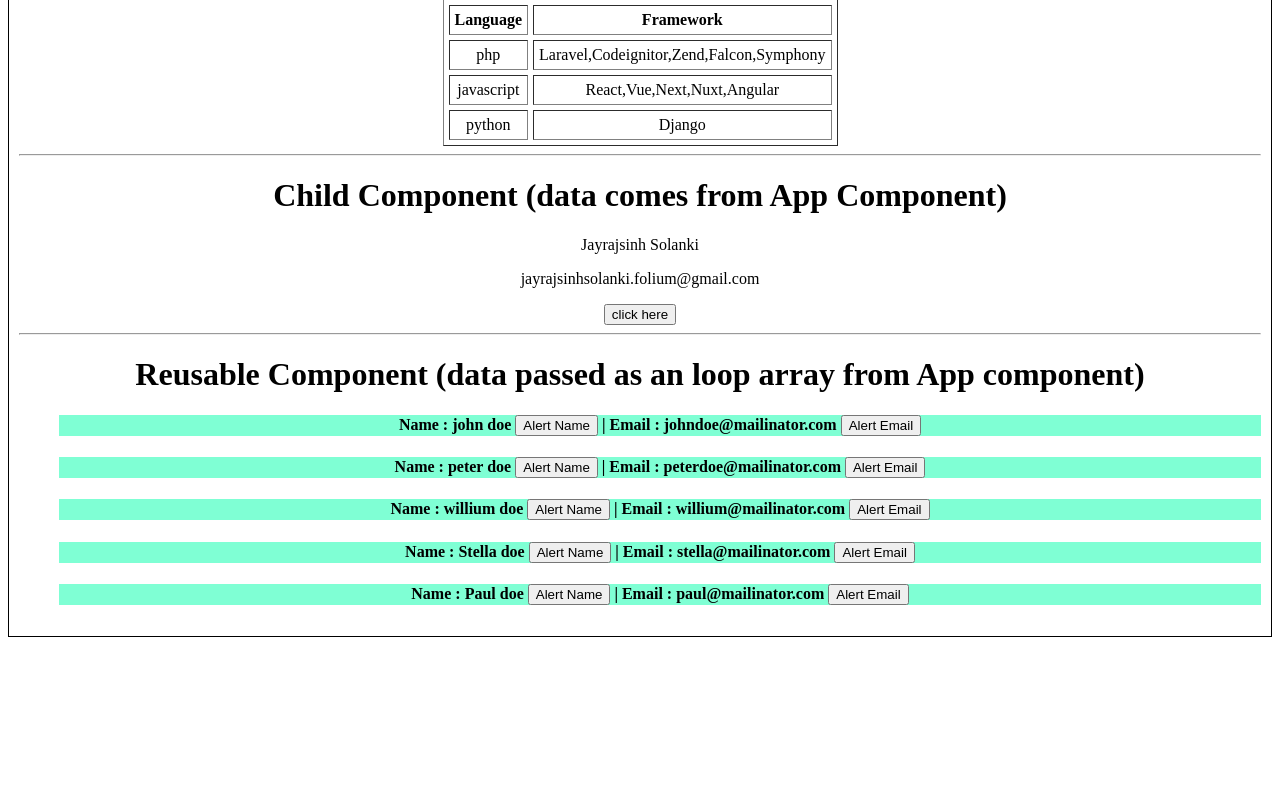
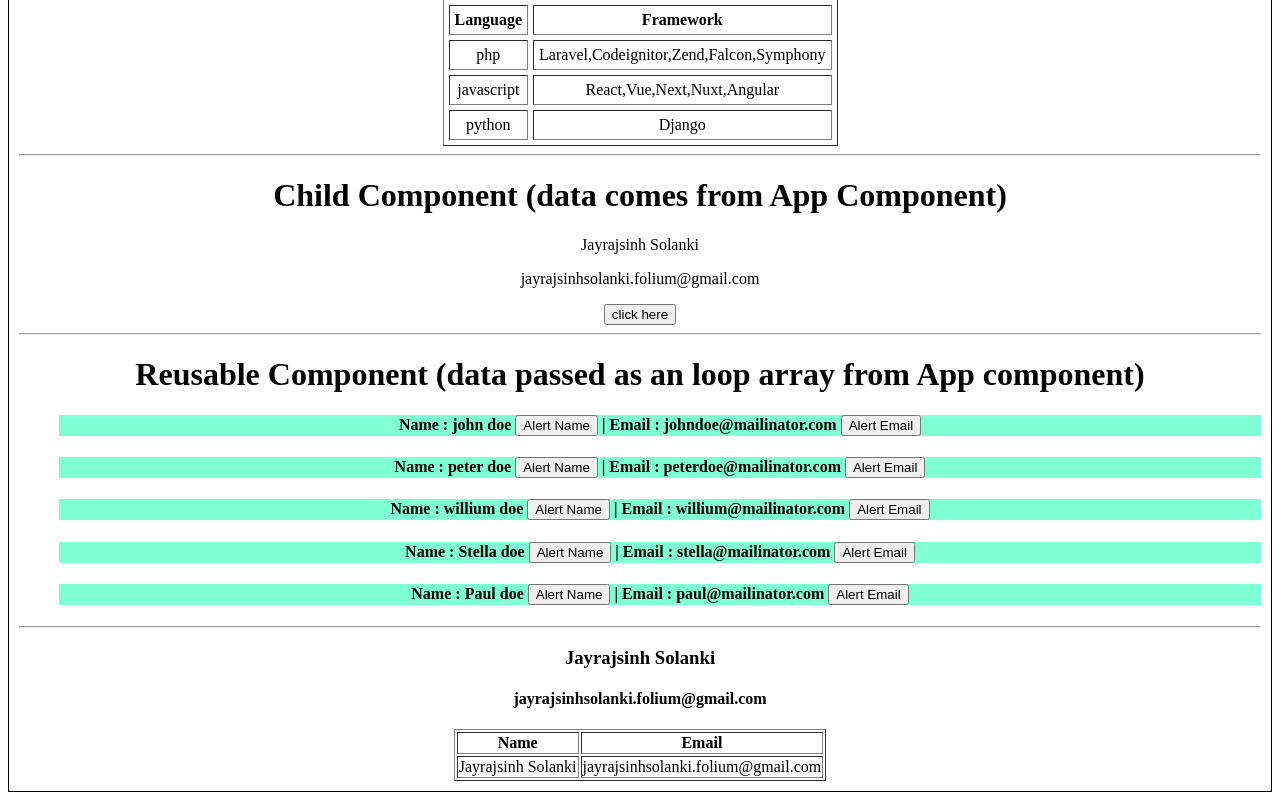
Before and after one commit to workatfolium/Vue, a Vue app: page / in a window 1280 px wide. Shown: the part 1537-2337 px from the top of the page. Before the commit the page ends 2182 px from the top, so only its background shows below. Built offline with nearby package versions, Linux system fonts and the light colour scheme.

Commit message:
html binding | learnt

```diff
--- a/src/App.vue
+++ b/src/App.vue
@@ -14,6 +14,7 @@
   <Reusable :data="item" :getUserName="getUserName" />
   </li>
 </ul>
+<HtmlBinding />
 </template>
 
 <script>
@@ -25,6 +26,7 @@ import Conditions from "./components/Conditions.vue"
 import ForLoop from "./components/ForLoop.vue"
 import ChildComponent from "./components/ChildComponent.vue"
 import Reusable from "./components/Reusable.vue"
+import HtmlBinding from "./components/HtmlBinding.vue"
 
 export default {
     name: 'App',
@@ -36,7 +38,8 @@ export default {
         Conditions,
         ForLoop,
         ChildComponent,
-        Reusable
+        Reusable,
+        HtmlBinding
     },
     data(){
       return {
--- /dev/null
+++ b/src/components/HtmlBinding.vue
@@ -0,0 +1,18 @@
+<template>
+    <hr>
+    <div v-html="name + email + table">
+    </div>
+</template>
+
+<script>
+export default {
+    name: 'HtmlBinding',
+    data(){
+        return{
+            name : '<h3>Jayrajsinh Solanki</h3>',
+            email : '<h4>jayrajsinhsolanki.folium@gmail.com</h4>',
+            table : '<table border=1 align=center><thead><tr><th>Name</th><th>Email</th></tr></thead><tbody><tr><td>Jayrajsinh Solanki</td><td>jayrajsinhsolanki.folium@gmail.com</td></tr></tbody></table>'
+        }
+    }
+}
+</script>
```
Also changed, not shown: logo.png (added).
